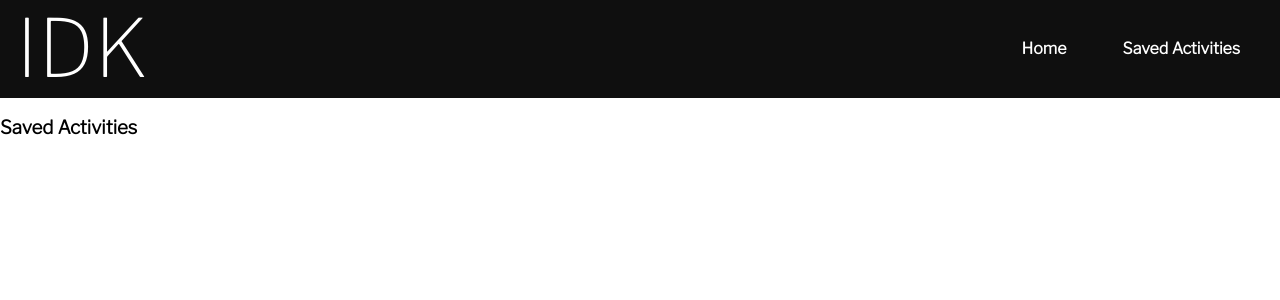
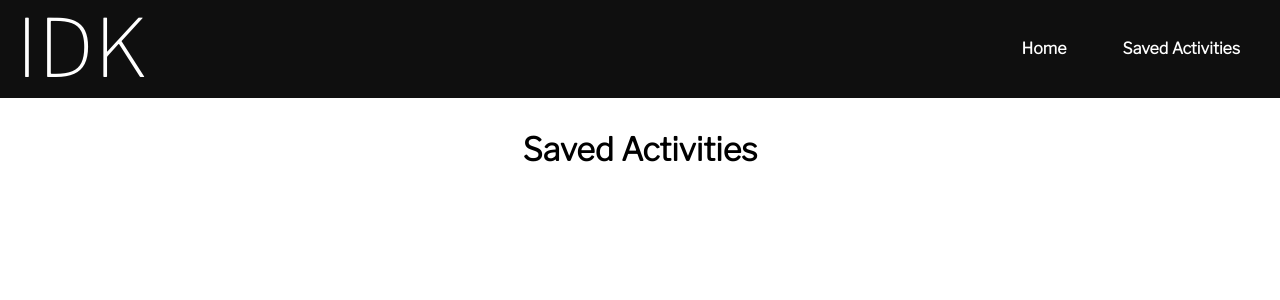
Before and after one commit to alyssabull/idk, a React (Create React App) app: page /saved-activities in a window 1280 px wide. Shown: the top 300 px of the page. Built offline with nearby package versions, Linux system fonts and the light colour scheme.

Commit message:
Display saved cards in rows

```diff
--- a/src/SavedActivities/SavedActivities.js
+++ b/src/SavedActivities/SavedActivities.js
@@ -5,6 +5,7 @@ const SavedActivities = (props) => {
   const generateActivityCards = () => {
     return props.savedActivities.map(activity => {
       return(
+        <section className='single-activity-card'>
           <ActivityCard
             activity={activity.activity}
             type={activity.type}
@@ -13,6 +14,7 @@ const SavedActivities = (props) => {
             id={activity.key}
             key={Math.random()}
           />
+        </section>
       )
     })
   }
@@ -26,9 +28,11 @@ const SavedActivities = (props) => {
   }
 
   return(
-    <section>
-      <h1>Saved Activities</h1>
+    <section className='saved-activities'>
+      <h1 className='saved-title'>Saved Activities</h1>
+      <section className='all-cards'>
         {generateActivityCards()}
+      </section>
     </section>
   )
 }
--- a/src/SavedActivities/SavedActivities.scss
+++ b/src/SavedActivities/SavedActivities.scss
@@ -0,0 +1,29 @@
+.saved-activities {
+  display: flex;
+  flex-direction: column;
+  align-items: center;
+}
+
+.saved-title {
+  display: flex;
+  justify-content: center;
+  font-size: 2em;
+}
+
+.all-cards {
+  display: flex;
+  flex-wrap: wrap;
+  justify-items: center;
+  align-items: center;
+}
+
+.single-activity-card {
+  display: flex;
+  flex-direction: column;
+  align-items: center;
+  font-size: 1.2em;
+  border: solid black 0.2em;
+  height: 12em;
+  width: 17em;
+  margin: 1em 1.75em;
+}
```
Also changed, not shown: 1 other file (tests, documents, lock files or other folders). Lines whose indentation alone changed are shown as unchanged.
